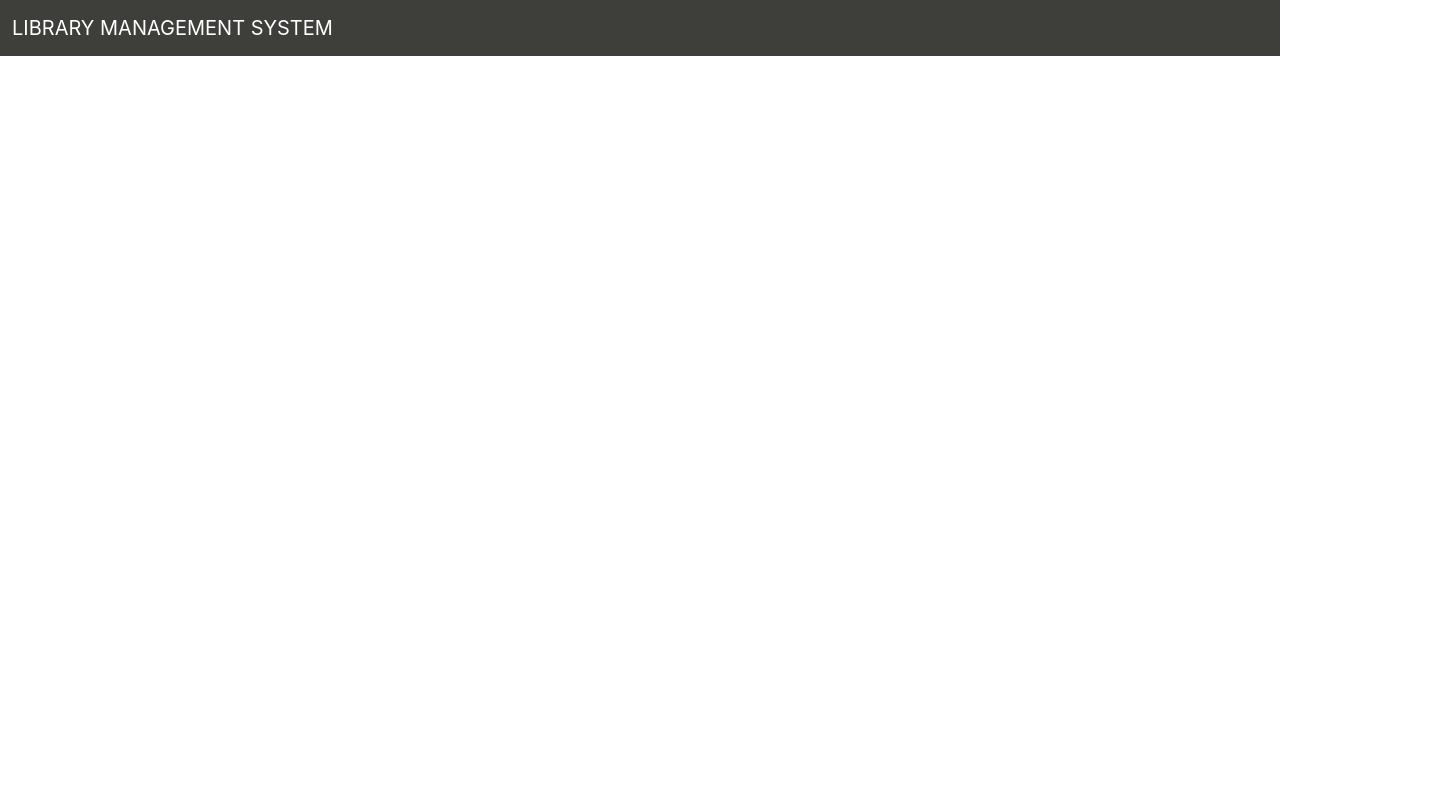
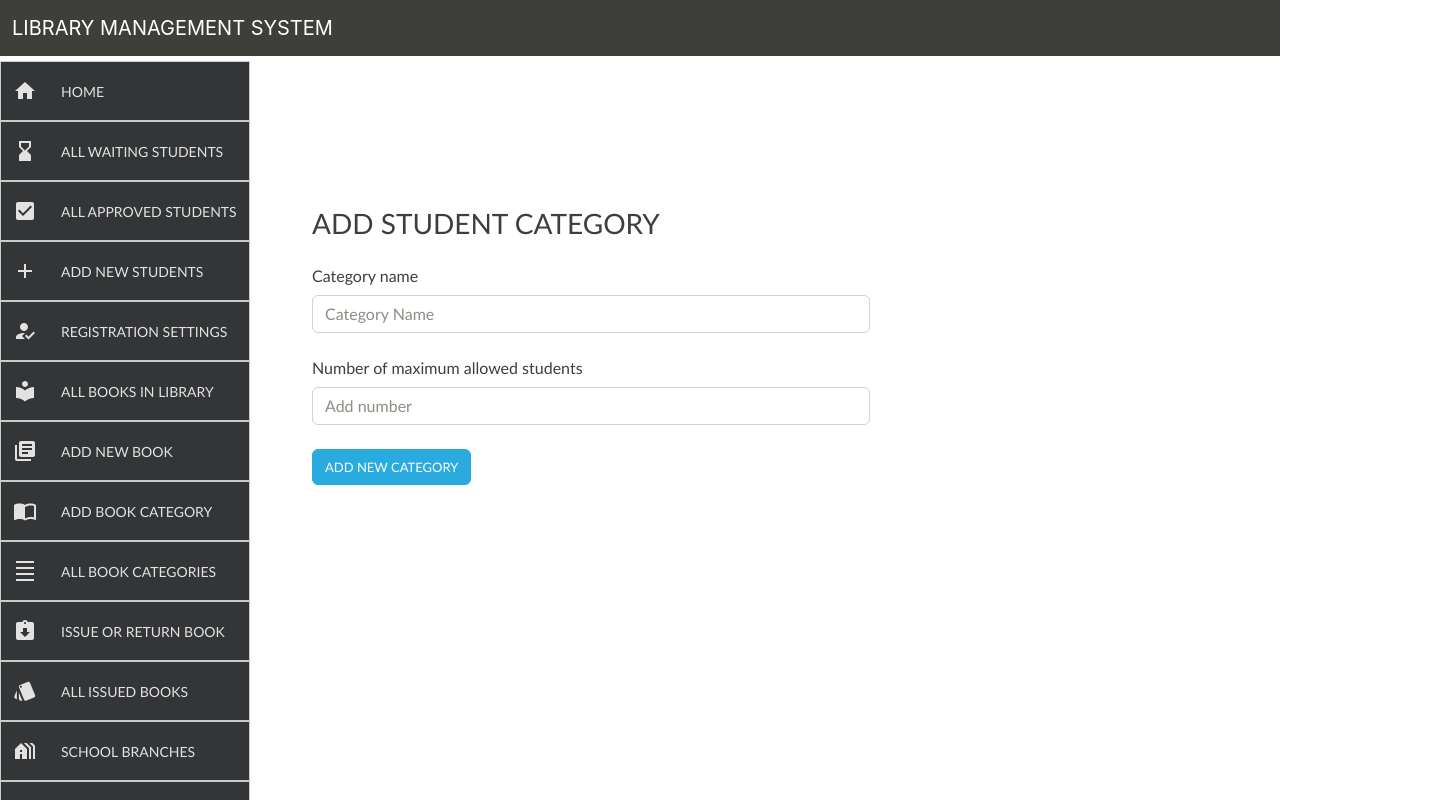
Before and after one commit to Dineth-Dissanayake/Library-Management-System, a React (Create React App) app in the folder frontend/: page /add_student_category in a window 1280 px wide. Shown: the top 800 px of the page, 1440 px wide, since content can reach past the window. Built offline with nearby package versions, Linux system fonts and the light colour scheme; no server answers.

Commit message:
Changes in frontend

```diff
--- a/frontend/src/App.js
+++ b/frontend/src/App.js
@@ -9,6 +9,8 @@ import Login from "./pages/Login/Login";
 import LibrarianHome from "./pages/LibrarianHome";
 import AddBook from "./pages/AddBook";
 import AddCategory from "./pages/AddCategory";
+import AddSchoolBranch from "./pages/AddSchoolBranch";
+import AddStudentCategory from "./pages/AddStudentCategory";
 
 const App = () => {
   return (
@@ -21,6 +23,8 @@ const App = () => {
             <Route path="/dashboard" element={<LibrarianHome />} />
             <Route path="/add_book" element={<AddBook />} />
             <Route path="/add_category" element={<AddCategory />} />
+            <Route path="/add_school_branch" element={<AddSchoolBranch />} />
+            <Route path="/add_student_category" element={<AddStudentCategory />} />
           </Switch>
         </Layout>
       </AuthContextProvider>
--- a/frontend/src/components/sidebar/SidebarData.js
+++ b/frontend/src/components/sidebar/SidebarData.js
@@ -11,6 +11,11 @@ import AssignmentReturnedIcon from '@mui/icons-material/AssignmentReturned';
 import StyleIcon from '@mui/icons-material/Style';
 import DensitySmallIcon from '@mui/icons-material/DensitySmall';
 import AddIcon from '@mui/icons-material/Add';
+import AddHomeIcon from '@mui/icons-material/AddHome';
+import HolidayVillageIcon from '@mui/icons-material/HolidayVillage';
+import GroupIcon from '@mui/icons-material/Group';
+import Group from "@mui/icons-material/Group";
+import HolidayVillage from "@mui/icons-material/HolidayVillage";
 
 export const SidebarData = [
     {
@@ -67,5 +72,15 @@ export const SidebarData = [
         title: "ALL ISSUED BOOKS",
         icon: <StyleIcon />,
         link: "/#"
-    }
+    },
+    {
+        title: "SCHOOL BRANCHES",
+        icon: <HolidayVillageIcon />,
+        link: "/school_branches"
+    },
+    {
+        title: "STUDENT CATEGORIES",
+        icon: <Group />,
+        link: "/student_categories"
+    },
 ]
--- a/frontend/src/components/sidebar/sidebar.css
+++ b/frontend/src/components/sidebar/sidebar.css
@@ -23,6 +23,7 @@
     justify-content: center;
     align-items: center;
     font-family: 'Trebuchet MS', 'Lucida Sans Unicode', 'Lucida Grande', 'Lucida Sans', Arial, sans-serif;
+    font-size: 14px;
 }
 
 .SidebarList .row:hover {
--- /dev/null
+++ b/frontend/src/pages/AddSchoolBranch.jsx
@@ -0,0 +1,75 @@
+import React, { Component } from 'react';
+import Sidebar from '../components/sidebar/Sidebar';
+import "./Main.css";
+import axios from "axios";
+
+class AddSchoolBranch extends Component {
+
+    constructor(props){
+        super(props);
+        this.state={
+            branchName: "",
+        }
+    }
+
+    handleInputChange = (e) => {
+        const {name,value} = e.target;
+
+        this.setState({
+            ...this.state,
+            [name]:value
+        })
+    }
+
+    onSubmit = (e) => {
+        e.preventDefault();
+
+        const {branchName} = this.state;
+        const data = {
+            branchName : branchName,
+        }
+        console.log(data);
+
+        axios.post("http://localhost:8080/schoolBranch/add",data).then((res) => {
+            if(res.data.success){
+                alert("New school branch added successfully!")
+                // toast.success(`School branch Added Successfully`);
+                this.setState(
+                    {
+                        branchName: ""
+                    }
+                )
+            }
+        })
+    }
+
+    render() {
+        return (
+            <>
+                <Sidebar />
+                <div className='container'>
+                    <h3>ADD SCHOOL BRANCH</h3>
+
+                    <form>
+                        <div className="col-md-6 mt-3">
+                            <label class="col-form-label" for="inputDefault">Name of the school branch</label>
+                            <input
+                                type="text"
+                                class="form-control"
+                                placeholder="Branch name"
+                                name="branchName"
+                                value={this.state.branchName}
+                                onChange={this.handleInputChange}
+                            />
+                        </div>
+
+                        <button type="button" class="btn btn-info mt-4"onClick={this.onSubmit}>ADD NEW BRANCH</button>
+
+                    </form>
+                </div>
+            </>
+        );
+    }
+}
+
+export default AddSchoolBranch;
--- /dev/null
+++ b/frontend/src/pages/AddStudentCategory.jsx
@@ -0,0 +1,90 @@
+import React, { Component } from 'react';
+import Sidebar from '../components/sidebar/Sidebar';
+import "./Main.css";
+import axios from "axios";
+
+class AddStudentCategory extends Component {
+
+    constructor(props){
+        super(props);
+        this.state={
+            categoryName: "",
+            maxAllowed:""
+        }
+    }
+
+    handleInputChange = (e) => {
+        const {name,value} = e.target;
+
+        this.setState({
+            ...this.state,
+            [name]:value
+        })
+    }
+
+    onSubmit = (e) => {
+        e.preventDefault();
+
+        const {categoryName, maxAllowed} = this.state;
+        const data = {
+            categoryName : categoryName,
+            maxAllowed : maxAllowed
+        }
+        console.log(data);
+
+        axios.post("http://localhost:8080/studentCategory/add",data).then((res) => {
+            if(res.data.success){
+                alert("New student category added successfully!")
+                // toast.success(`Student category added successfully`);
+                this.setState(
+                    {
+                        categoryName: "",
+                        maxAllowed: ""
+                    }
+                )
+            }
+        })
+    }
+
+    render() {
+        return (
+            <>
+                <Sidebar />
+                <div className='container'>
+                    <h3>ADD STUDENT CATEGORY</h3>
+
+                    <form>
+                        <div className="col-md-6 mt-3">
+                            <label class="col-form-label" for="inputDefault">Category name</label>
+                            <input
+                                type="text"
+                                class="form-control"
+                                placeholder="Category Name"
+                                name="categoryName"
+                                value={this.state.categoryName}
+                                onChange={this.handleInputChange}
+                            />
+                        </div>
+
+                        <div className="col-md-6 mt-3">
+                            <label class="col-form-label" for="inputDefault">Number of maximum allowed students</label>
+                            <input
+                                type="text"
+                                class="form-control"
+                                placeholder="Add number"
+                                name="maxAllowed"
+                                value={this.state.maxAllowed}
+                                onChange={this.handleInputChange}
+                            />
+                        </div>
+
+                        <button type="button" class="btn btn-info mt-4"onClick={this.onSubmit}>ADD NEW CATEGORY</button>
+
+                    </form>
+                </div>
+            </>
+        );
+    }
+}
+
+export default AddStudentCategory;
```
